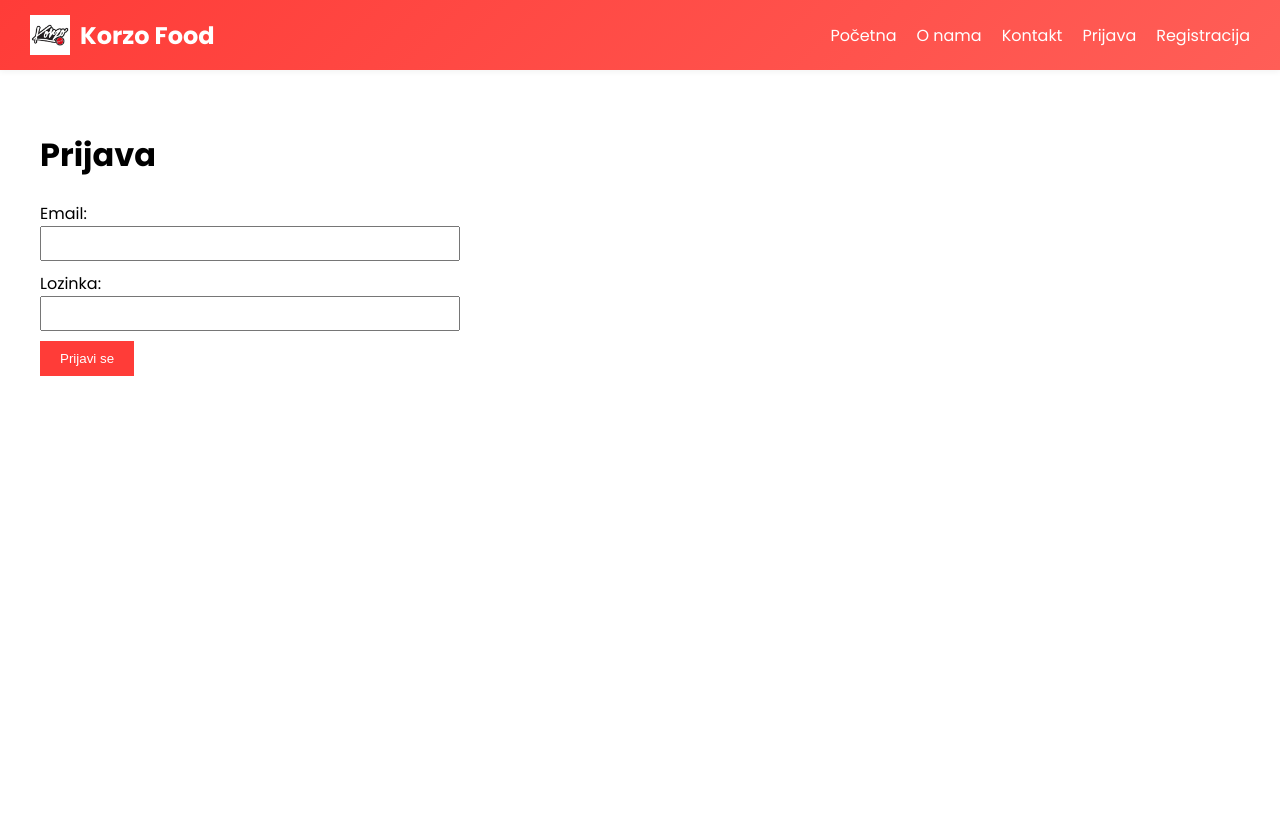
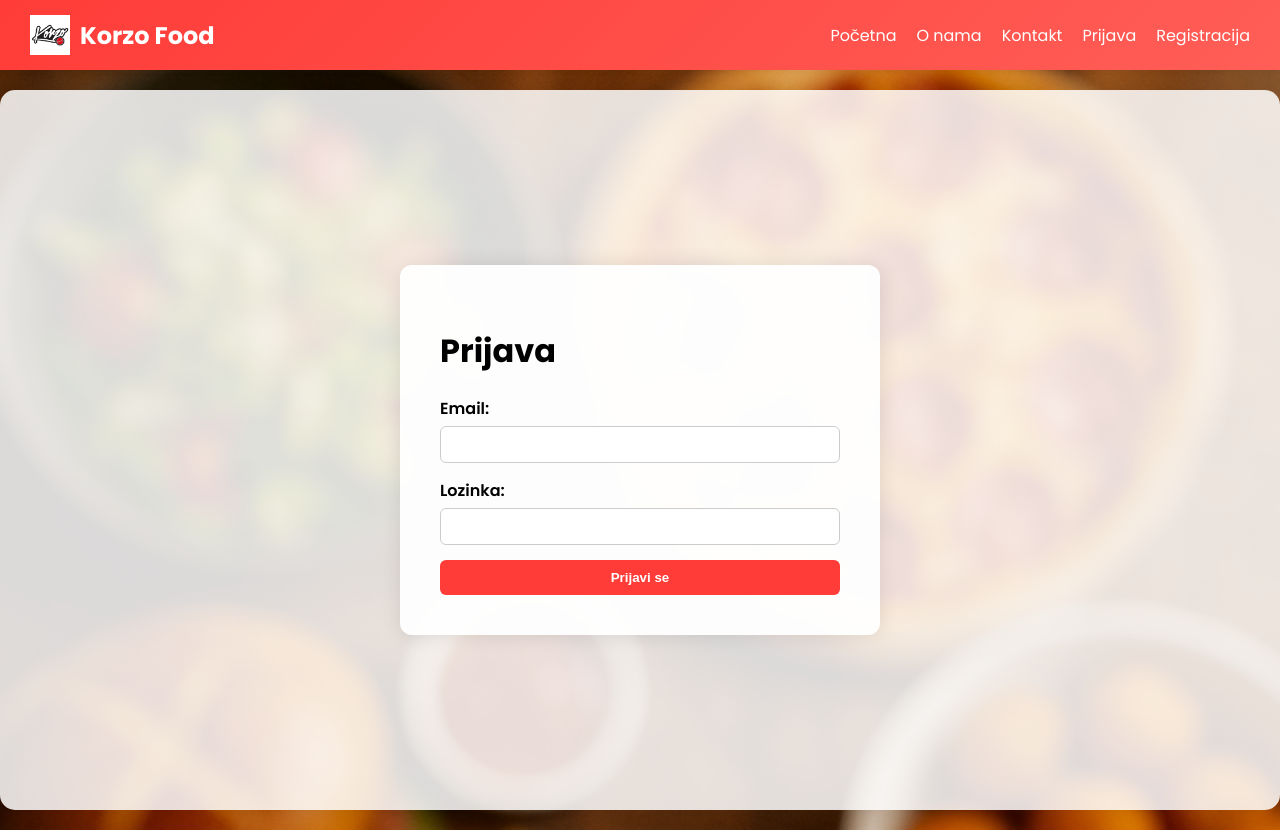
Before and after one commit to EldarD-05/DWS-Project---Korzo-Food, a React (Create React App) app in the folder korzo-food/: page /login in a window 1280 px wide. Before the commit the page ends 800 px from the top, so only its background shows below. Built offline with nearby package versions, Linux system fonts and the light colour scheme.

Commit message:
Dodana pozadina, uradjeno centriranje Login i Register formi

```diff
--- a/korzo-food/src/App.css
+++ b/korzo-food/src/App.css
@@ -1,3 +1,67 @@
-* {
+body {
+  margin: 0;
+  font-family: 'Poppins', sans-serif;
+  background-image: url('../public/images/background-image.png');
+  background-size: cover;
+  background-position: center;
+  background-attachment: fixed;
+  background-repeat: no-repeat;
+}
+
+
+.main-container {
+  background-color: rgba(255, 255, 255, 0.85);
+  margin: 20px auto;
+  max-width: 1200px;
+  padding: 40px;
+  border-radius: 15px;
+  box-shadow: 0 0 20px rgba(0, 0, 0, 0.1);
+}
+
+.auth-wrapper {
+  display: flex;
+  justify-content: center;
+  align-items: center;
+  min-height: 80vh;
+}
+
+.auth-form {
+  max-width: 400px;
+  width: 100%;
+  padding: 40px;
+  background-color: rgba(255, 255, 255, 0.95);
+  border-radius: 12px;
+  box-shadow: 0 0 20px rgba(0, 0, 0, 0.1);
   font-family: 'Poppins', sans-serif;
 }
+
+.auth-form form {
+  display: flex;
+  flex-direction: column;
+}
+
+.auth-form label {
+  margin-bottom: 5px;
+  font-weight: 600;
+}
+
+.auth-form input {
+  padding: 10px;
+  margin-bottom: 15px;
+  border: 1px solid #ccc;
+  border-radius: 6px;
+}
+
+.auth-form button {
+  padding: 10px;
+  background: #ff3c38;
+  color: white;
+  border: none;
+  border-radius: 6px;
+  cursor: pointer;
+  font-weight: 600;
+}
+
+.auth-form button:hover {
+  background: #e1322d;
+}
--- a/korzo-food/src/App.js
+++ b/korzo-food/src/App.js
@@ -7,11 +7,13 @@ import Register from "./pages/Register";
 import AdminPage from "./pages/AdminPage";
 import Navbar from "./components/Navbar";
 import PrivateRoute from "./components/PrivateRoute";
+import "./App.css";
 
 function App() {
   return (
     <Router>
       <Navbar />
+      <div className="main-container">
         <Routes>
           <Route path="/" element={<Home />} />
           <Route path="/about" element={<About />} />
@@ -27,6 +29,7 @@ function App() {
             }
           />
         </Routes>
+      </div>
     </Router>
   );
 }
--- a/korzo-food/src/pages/Login.js
+++ b/korzo-food/src/pages/Login.js
@@ -23,17 +23,30 @@ function Login() {
   };
 
   return (
-    <div style={{ padding: "40px", fontFamily: 'Poppins, sans-serif' }}>
-      <h1>Prijava</h1>
-      <form onSubmit={handleLogin} style={{ maxWidth: "400px", marginTop: "20px" }}>
-        <label>Email:</label>
-        <input type="email" value={email} onChange={e => setEmail(e.target.value)} required style={{ width: "100%", padding: "8px", marginBottom: "10px" }} />
-        <label>Lozinka:</label>
-        <input type="password" value={password} onChange={e => setPassword(e.target.value)} required style={{ width: "100%", padding: "8px", marginBottom: "10px" }} />
-        <button type="submit" style={{ padding: "10px 20px", background: "#ff3c38", color: "white", border: "none" }}>Prijavi se</button>
-      </form>
+    <div className="auth-wrapper">
+      <div className="auth-form">
+        <h1>Prijava</h1>
+        <form onSubmit={handleLogin}>
+          <label>Email:</label>
+          <input
+            type="email"
+            value={email}
+            onChange={e => setEmail(e.target.value)}
+            required
+          />
+          <label>Lozinka:</label>
+          <input
+            type="password"
+            value={password}
+            onChange={e => setPassword(e.target.value)}
+            required
+          />
+          <button type="submit">Prijavi se</button>
+        </form>
+      </div>
     </div>
   );
+
 }
 
 export default Login;
--- a/korzo-food/src/pages/Register.js
+++ b/korzo-food/src/pages/Register.js
@@ -27,19 +27,22 @@ function Register() {
   };
 
   return (
-    <div style={{ padding: "40px", fontFamily: 'Poppins, sans-serif' }}>
+    <div className="auth-wrapper">
+      <div className="auth-form">
         <h1>Registracija</h1>
-      <form onSubmit={handleRegister} style={{ maxWidth: "400px", marginTop: "20px" }}>
+        <form onSubmit={handleRegister}>
           <label>Ime i prezime:</label>
-        <input type="text" value={name} onChange={e => setName(e.target.value)} required style={{ width: "100%", padding: "8px", marginBottom: "10px" }} />
+          <input type="text" value={name} onChange={e => setName(e.target.value)} required />
           <label>Email:</label>
-        <input type="email" value={email} onChange={e => setEmail(e.target.value)} required style={{ width: "100%", padding: "8px", marginBottom: "10px" }} />
+          <input type="email" value={email} onChange={e => setEmail(e.target.value)} required />
           <label>Lozinka:</label>
-        <input type="password" value={password} onChange={e => setPassword(e.target.value)} required style={{ width: "100%", padding: "8px", marginBottom: "10px" }} />
-        <button type="submit" style={{ padding: "10px 20px", background: "#ff3c38", color: "white", border: "none" }}>Registruj se</button>
+          <input type="password" value={password} onChange={e => setPassword(e.target.value)} required />
+          <button type="submit">Registruj se</button>
         </form>
       </div>
+    </div>
 );
+
 }
 
 export default Register;
```
Also changed, not shown: korzo-food/public/images/background-image.png (added). Lines whose indentation alone changed are shown as unchanged.
